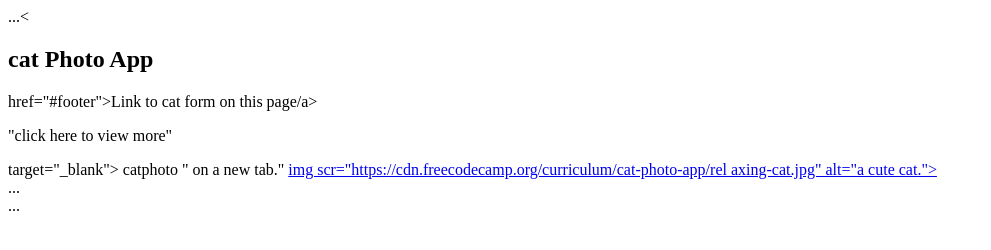
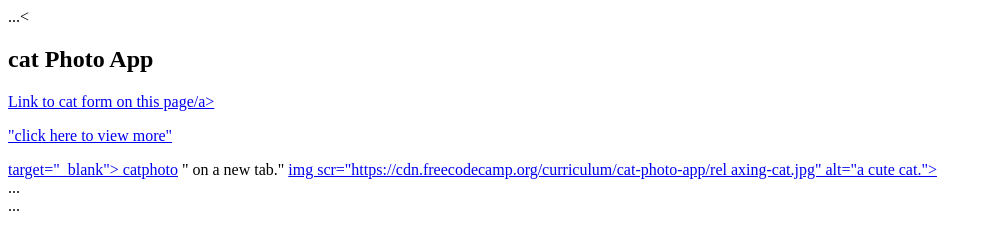
Before and after one commit to knightmoves-schools/003-anchors-Romantrickey-ops, a website: page index.html in a window 1280 px wide. Shown: the whole page, without its empty margins (0-991 px from the left). Drawn offline with Linux system fonts and the light colour scheme.

Commit message:
added space in a href

```diff
--- a/index.html
+++ b/index.html
@@ -1,9 +1,9 @@
 <html>
 <head>...<    <head>
 <h2>cat Photo App</h2>
-<a>href="#footer">Link to cat form on this page/a>    </head>
+<a href="#footer">Link to cat form on this page/a>    </head>
 <p> "click here to view more"</p>
- <ahref="https://www.knightmoves.org"> target="_blank">
+ <a href="https://www.knightmoves.org"> target="_blank">
   catphoto</a>   <body>
    " on a new tab."
 <a href="https://www.knightmoves.org ">
```
